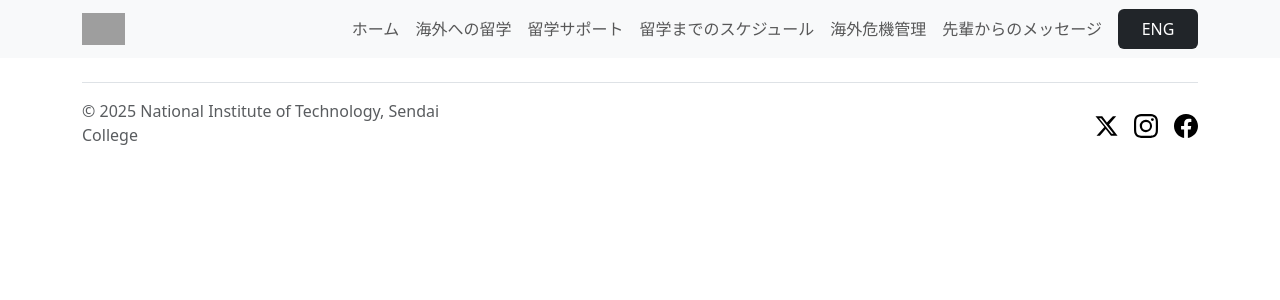
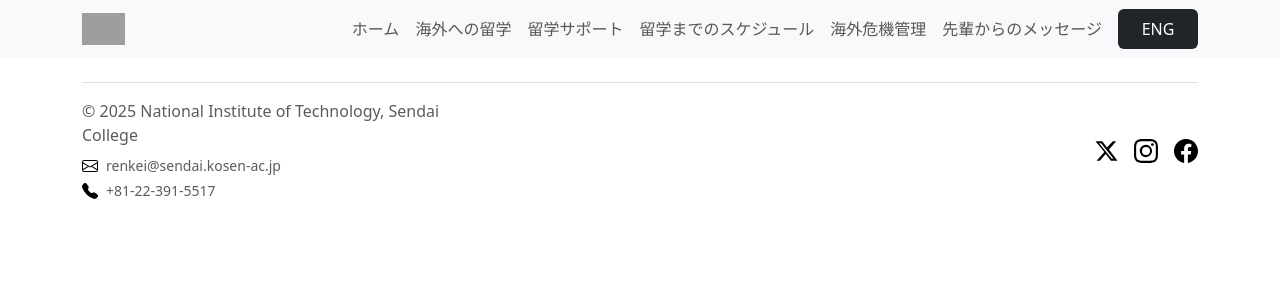
Before and after one commit to WanakitsamphanTh/international-affair, a Next.js app: page /ja/message in a window 1280 px wide. Shown: the top 300 px of the page. Built offline with nearby package versions, Linux system fonts and the light colour scheme; grey boxes are pictures that could not be loaded.

Commit message:
add contact to footer

```diff
--- a/src/components/footer.js
+++ b/src/components/footer.js
@@ -15,13 +15,39 @@ export default function Footer() {
         <symbol id="twitter" viewBox="0 0 16 16">
           <path d="M12.6 1.5h2.2l-4.8 5.5 5.7 7.5h-4.4l-3.5-4.5-3.9 4.5H1.7l5.2-5.9L1 1.5h4.5l3.1 4.2 4-4.2zm-0.8 11.7h1.2L4.7 2.75H3.4z" />
         </symbol>
+        <symbol id="email" viewBox="0 0 16 16">
+          <path d="M0 4a2 2 0 0 1 2-2h12a2 2 0 0 1 2 2v8a2 2 0 0 1-2 2H2a2 2 0 0 1-2-2V4Zm2-1a1 1 0 0 0-1 1v.217l7 4.2 7-4.2V4a1 1 0 0 0-1-1H2Zm13 2.383-4.708 2.825L15 11.105V5.383Zm-.034 6.876-5.64-3.471L8 9.583l-1.326-.795-5.64 3.47A1 1 0 0 0 2 13h12a1 1 0 0 0 .966-.741ZM1 11.105l4.708-2.897L1 5.383v5.722Z" />
+        </symbol>
+        <symbol id="phone" viewBox="0 0 16 16">
+          <path d="M1.885.511a1.745 1.745 0 0 1 2.61.163L6.29 2.98c.329.423.445.974.315 1.494l-.547 2.19a.678.678 0 0 0 .178.643l2.457 2.457a.678.678 0 0 0 .644.178l2.189-.547a1.745 1.745 0 0 1 1.494.315l2.306 1.794c.829.645.905 1.87.163 2.611l-1.034 1.034c-.74.74-1.846 1.065-2.877.702a18.634 18.634 0 0 1-7.01-4.42 18.634 18.634 0 0 1-4.42-7.009c-.362-1.03-.037-2.137.703-2.877L1.885.511z" />
+        </symbol>
       </svg>
 
       <footer className="d-flex flex-wrap justify-content-between align-items-center py-3 my-4 border-top">
-          <div className="col-md-4 d-flex align-items-center">
-            <span className="mb-3 mb-md-1 text-body-secondary">
+        <div className="col-md-4 d-flex flex-column">
+          <span className="mb-2 text-body-secondary">
             &copy; {currentYear} National Institute of Technology, Sendai College
           </span>
+          <div className="d-flex flex-column text-body-secondary small">
+            <Link
+              href="mailto:contact@sendai-nct.ac.jp"
+              className="text-decoration-none text-body-secondary mb-1 d-flex align-items-center"
+            >
+              <svg className="bi me-2" width="16" height="16">
+                <use xlinkHref="#email" />
+              </svg>
+              renkei@sendai.kosen-ac.jp
+            </Link>
+            <Link
+              href="tel:+81-22-391-5511"
+              className="text-decoration-none text-body-secondary d-flex align-items-center"
+            >
+              <svg className="bi me-2" width="16" height="16">
+                <use xlinkHref="#phone" />
+              </svg>
+              +81-22-391-5517
+            </Link>
+          </div>
         </div>
 
         <ul className="nav col-md-4 justify-content-end list-unstyled d-flex">
```
Lines whose indentation alone changed are shown as unchanged.
